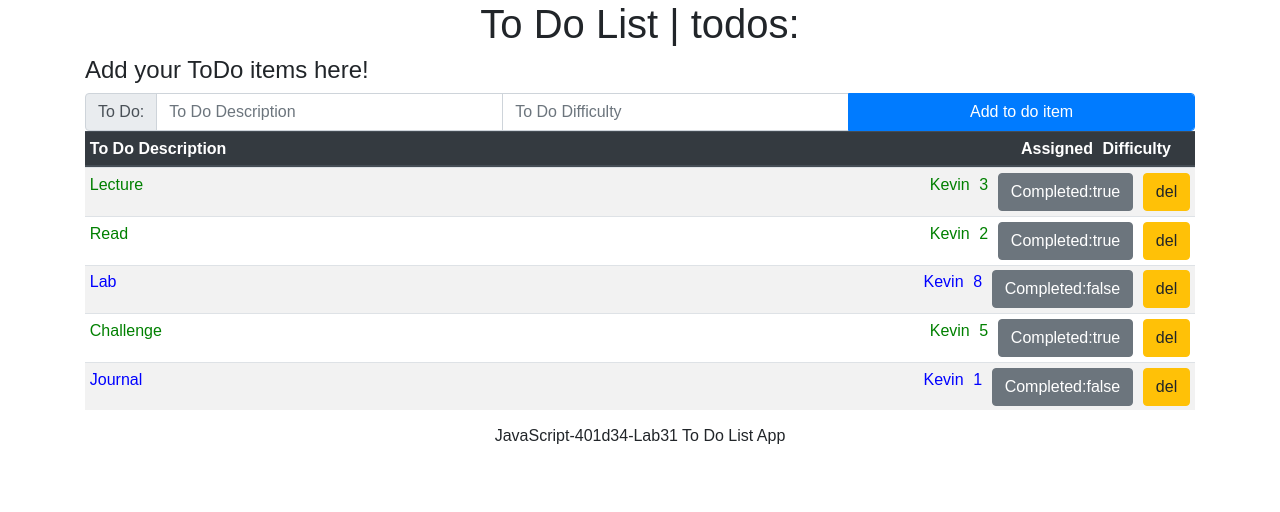
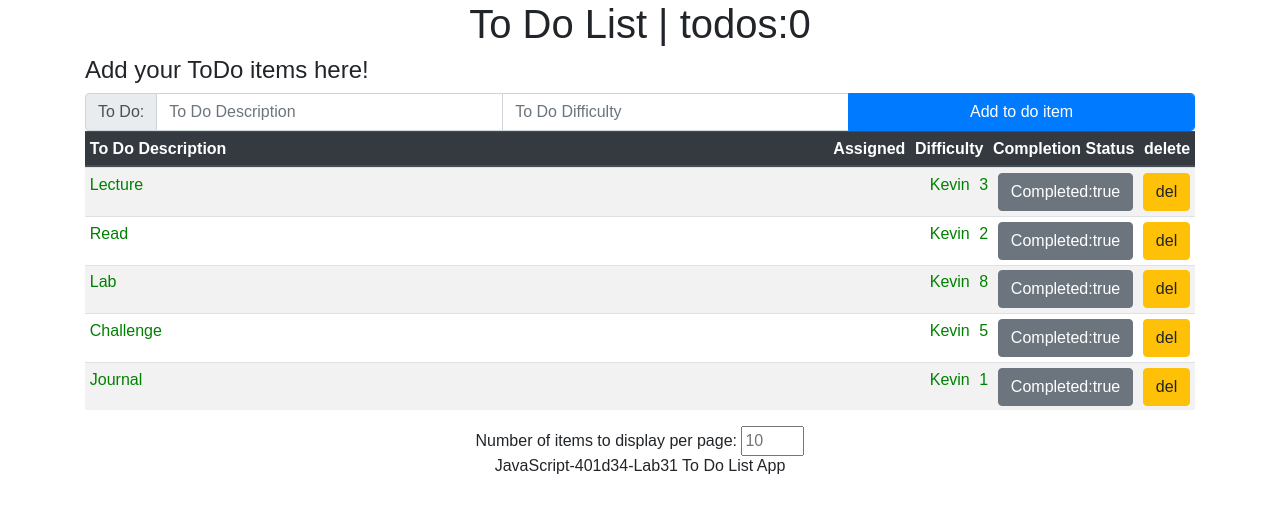
Before and after one commit to astrokd/todo-react-app, a React (Create React App) app: page / in a window 1280 px wide. Shown: the top 512 px of the page. Built offline with nearby package versions, Linux system fonts and the light colour scheme; data requests are answered from the project's data file.

Commit message:
Added some Context, counter added to title, header but not working on first load

```diff
--- a/db.json
+++ b/db.json
@@ -18,7 +18,7 @@
       "id": 3,
       "description": "Lab",
       "difficulty": "8",
-      "status": false,
+      "status": true,
       "assigned": "Kevin"
     },
     {
@@ -32,7 +32,7 @@
       "id": 5,
       "description": "Journal",
       "difficulty": "1",
-      "status": false,
+      "status": true,
       "assigned": "Kevin"
     }
   ]
--- a/src/App.js
+++ b/src/App.js
@@ -11,10 +11,11 @@ import PaginationSetter from './components/pagination'
 import useFetch from './hooks/useFetch'
 
 export default function App() {
-  const [todoItems,error,isLoading,addNewToDoItem,deletionHandler,completionHandler] = useFetch()
+  const [count,todoItems,error,isLoading,addNewToDoItem,deletionHandler,completionHandler] = useFetch()
   return (
+    <Settings>
       <Container className="App">
-      <Header value={"todos:"} />
+        <Header value={`todos:${count}`} />
         <h4 className="subheader">Add your ToDo items here!</h4>
         <Interface addNewToDoItem={addNewToDoItem} />
         <ToDoList
@@ -25,7 +26,9 @@ export default function App() {
           deletionHandler={deletionHandler}
           completionHandler={completionHandler}
         />
+        <PaginationSetter />
         <Footer />
       </Container>
+    </Settings>
   );
 }
--- a/src/components/todolist.js
+++ b/src/components/todolist.js
@@ -1,6 +1,6 @@
 import React, { useState, useEffect, useContext } from "react"
 import { Alert, Table, Button } from "react-bootstrap"
-
+import { SettingsContext } from '../context/Settings'
 import useForm from '../hooks/useForm'
 
 function ToDoList({
@@ -11,54 +11,16 @@ function ToDoList({
   deletionHandler,
   completionHandler,
 }) {
-
+  const settings = useContext(SettingsContext)
   let [count, setCount] = useState(0);
   // const [todoItems, error, isLoading] = useFetch();
-
-  // async function putToDoItem (item) {
-  //   values.status = false;
-  //   const raw = await fetch('http://localhost:3001/items/'+item.id, {
-  //     method: 'put',
-  //     headers: {
-  //       'Content-Type': 'application/json'
-  //     },
-  //     body: JSON.stringify(item)
-  //   })
-  //   const response = await raw.json();
-  //   addNewToDoItem(response);
-
-  // }
-
-  // async function deleteToDoItem (id) {
-  //   const raw = await fetch('http://localhost:3001/items/'+ id, {
-  //     method: 'delete',
-  //     headers: {
-  //       'Content-Type': 'application/json'
-  //     },
-  //     body: JSON.stringify(values)
-  //   })
-  //   const response = await raw.json();
-  //   deleteFromTableToDoItem(response);
-  // }
 
   const [
     values,
   ] = useForm()
 
-  // const handleDelete = e => {
-  //   deleteToDoItem(e)
-  //   const newCount = count - 1;
-  //   setCount(newCount);
-  // };
-
-  // const handleCompleted = e => {
-  //   e.status = !e.status;
-  //   console.log('in handle Completed -- ',e)
-  //   putToDoItem(e)
-  // };
-
   useEffect(() => {
-    // setCount(todoItems.length);
+    setCount(todoItems.length);
     document.title = `ToDo App | ${count} item`;
   });
 
@@ -72,8 +34,8 @@ function ToDoList({
             <th className="text-left flex-sm-grow-1">To Do Description</th>
             <th className="flex-grow-*">Assigned</th>
             <th>Difficulty</th>
-            <th>          </th>
-            <th>   </th>
+            <th>Completion Status</th>
+            <th>delete</th>
           </tr>
         </thead>
         <tbody>
--- a/src/hooks/useFetch.js
+++ b/src/hooks/useFetch.js
@@ -4,6 +4,7 @@ function useFetch () {
   const [error, setError] = useState('');
   const [isLoading, setIsLoading] = useState(false);
   const [todoItems, setToDos] = useState([]);
+  let [count, setCount] = useState(todoItems.length);
 
   const fetchToDos = async () => {
     setIsLoading(true);
@@ -17,10 +18,12 @@ function useFetch () {
     } finally {
       setIsLoading(false);
     }
+    setCount(todoItems.length);
   };
 
   function addNewToDoItem (item) {
     setToDos([...todoItems, item]);
+    setCount(todoItems.length + 1);
   }
 
   async function completionHandler (item) {
@@ -54,16 +57,17 @@ function useFetch () {
     setIsLoading(true);
     setError(false);
     try {
-      const raw = await fetch('http://localhost:3001/items/'+ id, {
+      await fetch('http://localhost:3001/items/'+ id, {
         method: 'delete',
         headers: {
           'Content-Type': 'application/json',
         },
       });
-      const response = await raw.json();
-      console.log(response);
+      // const response = await raw.json();
+      // console.log('in usefetch delete',response);
       const newToDoItems = todoItems.filter(obj => obj.id !== id );
       setToDos(newToDoItems);
+      setCount(newToDoItems.length);
     } catch (err) {
       setError(err.message);
     } finally {
@@ -83,9 +87,12 @@ function useFetch () {
 
   useEffect(() => {
     fetchToDos();
+    // setCount(todoItems.length);
+    document.title = `ToDo App | ${count} item`;
   }, []);
 
   return [
+    count,
     todoItems,
     error,
     isLoading,
```
Lines whose indentation alone changed are shown as unchanged.
